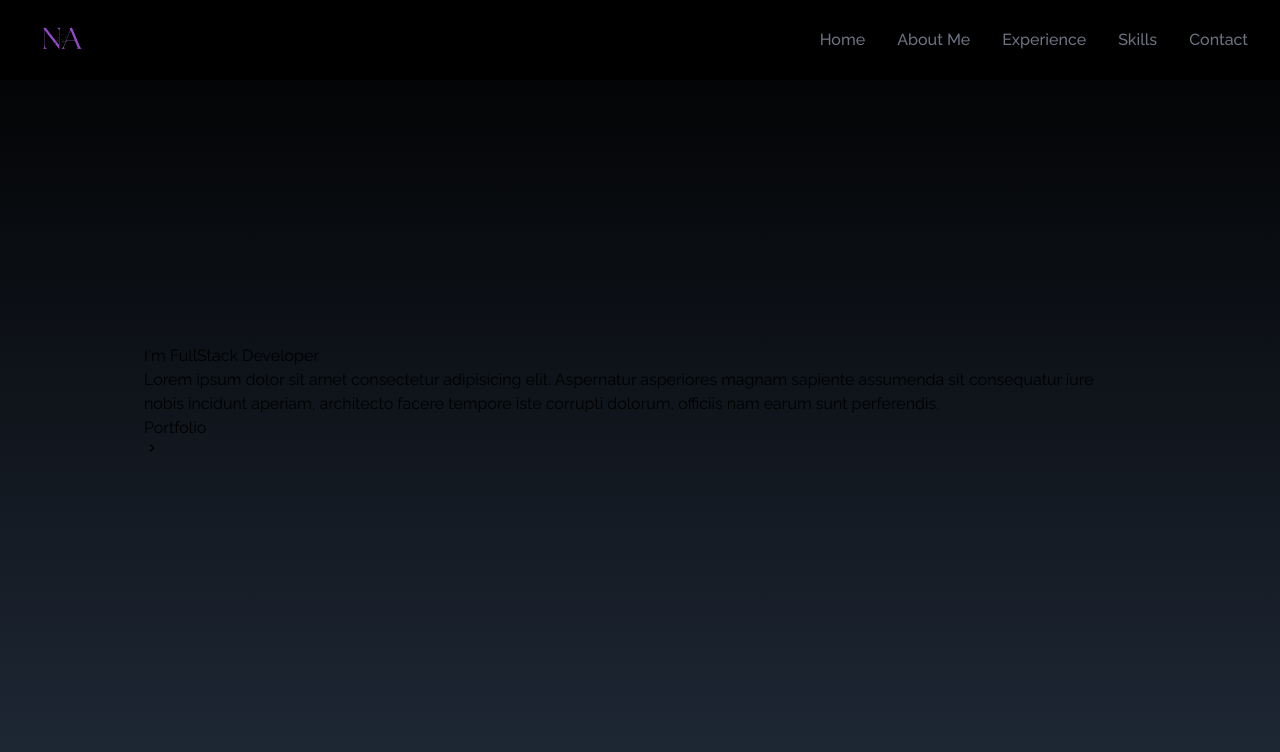
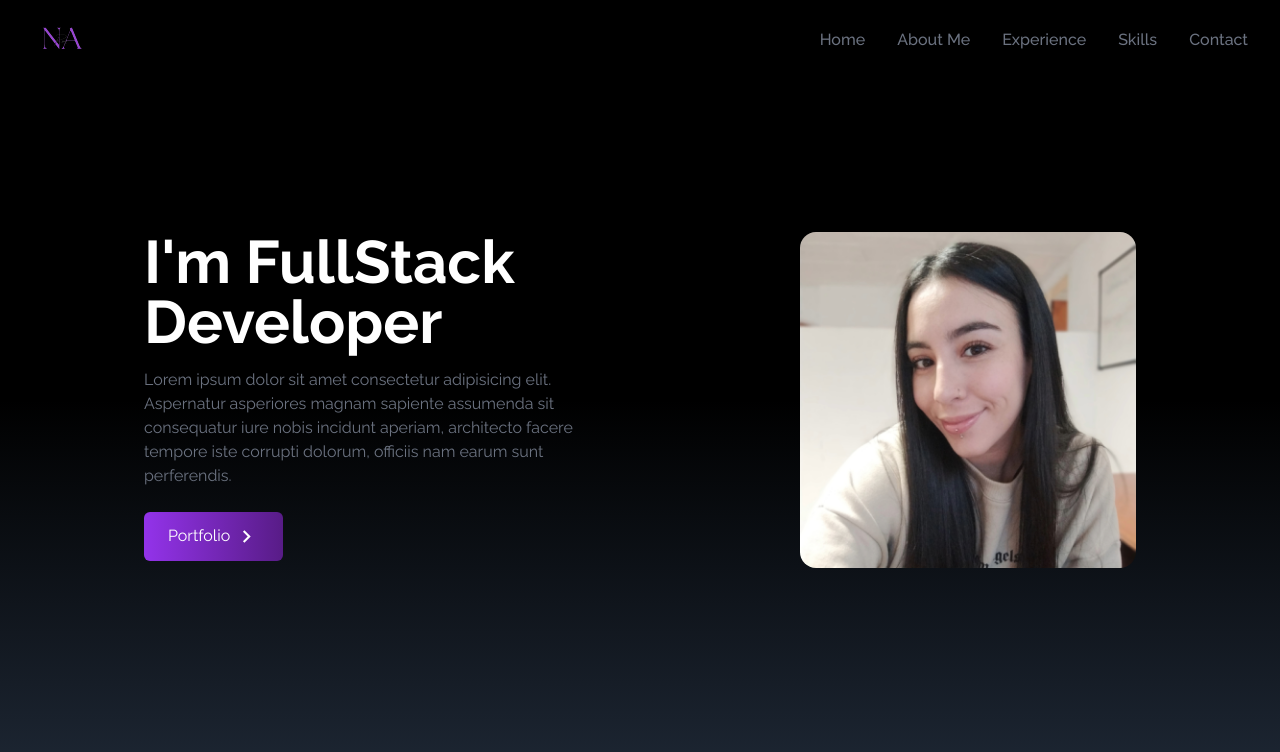
Before and after one commit to antoruizx/Portfolio-Anto, a React (Create React App) app: page / in a window 1280 px wide. Shown: the top 752 px of the page. Built offline with nearby package versions, Linux system fonts and the light colour scheme.

Commit message:
add home

```diff
--- a/src/components/Home.jsx
+++ b/src/components/Home.jsx
@@ -1,27 +1,35 @@
 import React from 'react';
-import AntoImage from '../assets/img/anto-2.jpg';
+import AntoImage from '../assets/img/anto22.png';
 import { MdOutlineKeyboardArrowRight } from 'react-icons/md';
 
 const Home = () => {
   return (
     <div
     name="home"
-    className='h-screen w-full bg-gradient-to-b from-black to-gray-800'
+    className='h-screen w-full bg-gradient-to-b from-black via-black to-gray-800'
     >
         <div className='max-w-screen-lg mx-auto flex flex-col items-center justify-center h-full px-4 md:flex-row'>
-            <div>
-                <h2>I'm FullStack Developer</h2>
-                <p>
+            <div className='flex flex-col justify-center h-full'>
+                <h2 className='text-4xl sm:text-6xl font-bold text-white'>I'm FullStack Developer</h2>
+                <p className='text-gray-500 py-4 max-w-md'>
                     Lorem ipsum dolor sit amet consectetur adipisicing elit. Aspernatur asperiores magnam sapiente assumenda sit consequatur iure nobis incidunt aperiam, architecto facere tempore iste corrupti dolorum, officiis nam earum sunt perferendis.
                 </p>
                 <div>
-                    <button>
+                    <button className='group text-white w-fit px-6 py-3 my-2 flex items-center rounded-md bg-gradient-to-r from-purple-600 to-purple-900'>
                         Portfolio
-                        <span>
-                            <MdOutlineKeyboardArrowRight />
+                        <span className='group-hover:rotate-90 duration-300'>
+                            <MdOutlineKeyboardArrowRight size={25} className='ml-1'/>
                         </span>
                     </button>
                 </div>
+            </div>
+
+            <div>
+                <img
+                src={AntoImage}
+                alt="my profile"
+                className='rounded-2xl mx-auto w-2/3 md:w-full'
+                />
             </div>
         </div>
     </div>
```
Also changed, not shown: src/assets/img/anto22.png (added).
